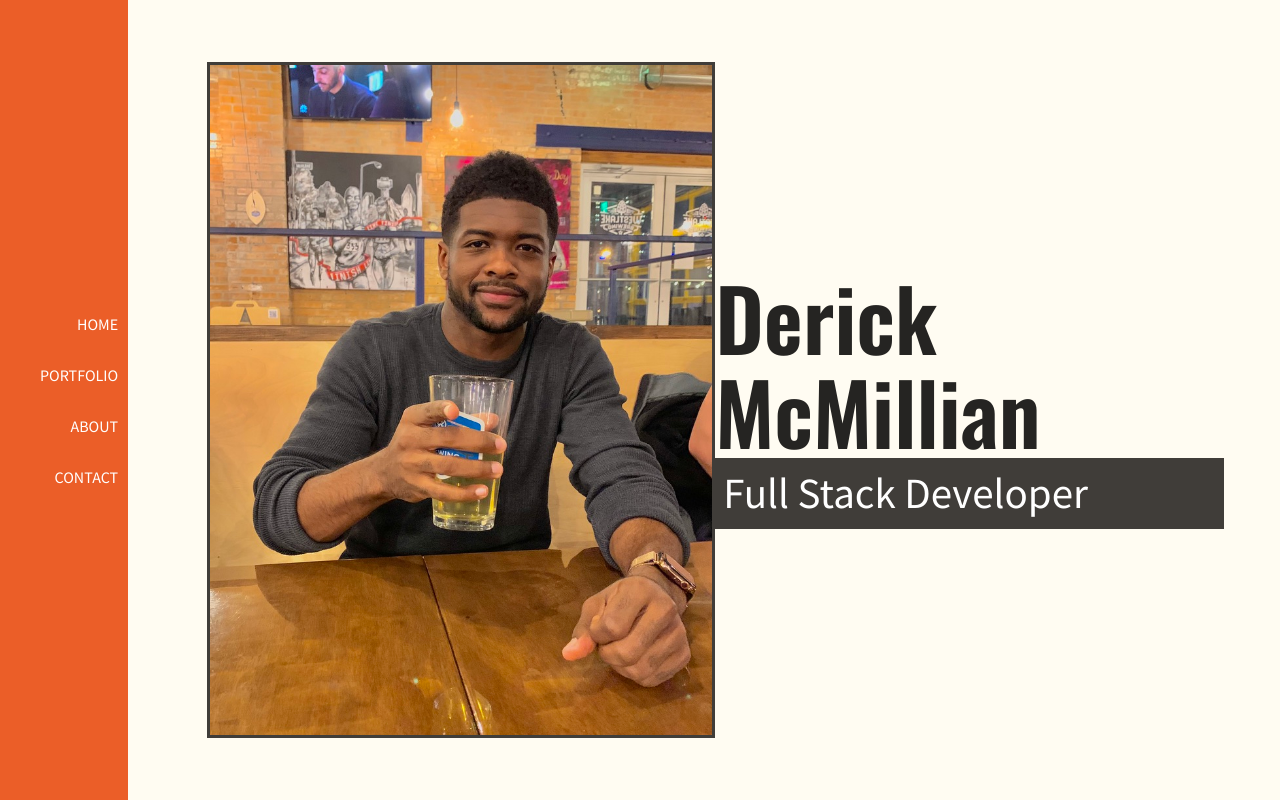
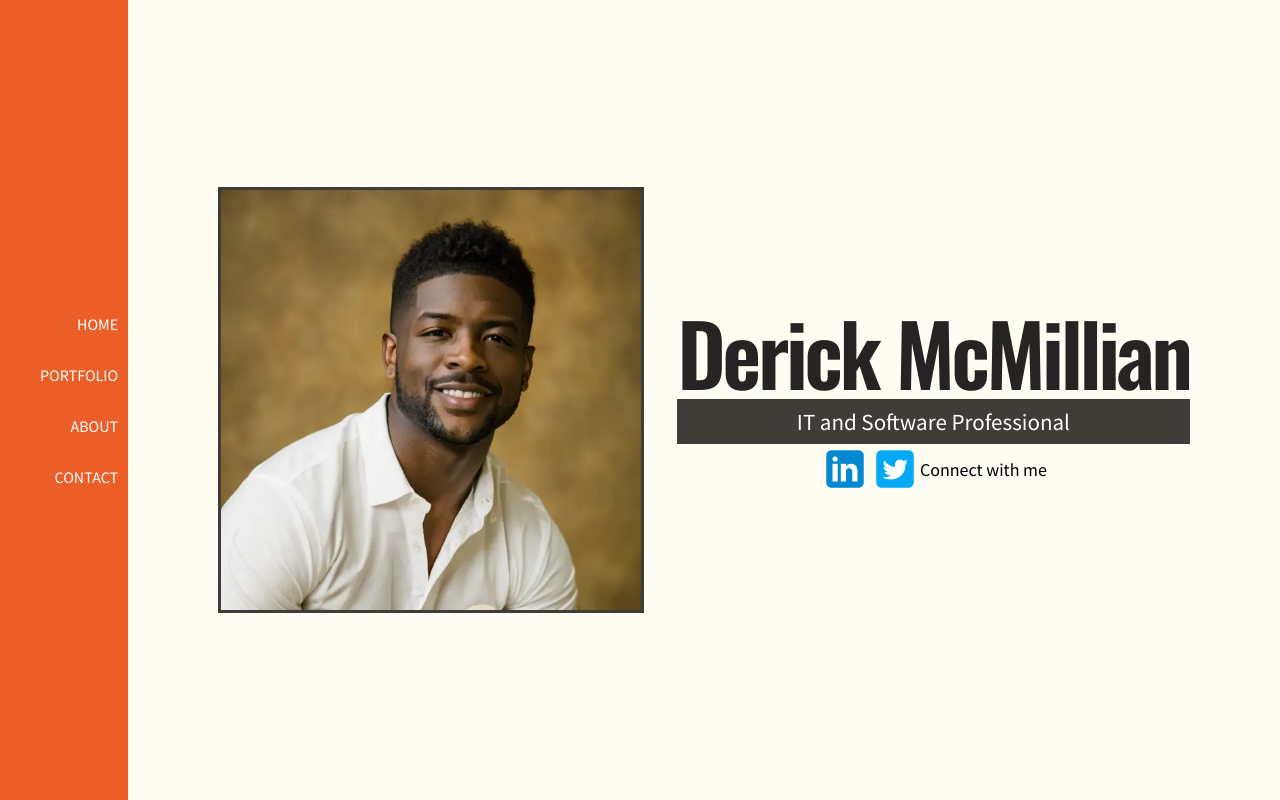
Before and after one commit to derick4L/derickmcmillian.com, a website: page _site/index.html in a window 1280 px wide. Drawn offline with nearby package versions, Linux system fonts and the light colour scheme.

Commit message:
Update to styling, imgs and deleted unused files

```diff
--- a/_site/css/base.css
+++ b/_site/css/base.css
@@ -2,8 +2,6 @@ main {
   display: grid;
   place-items: center;
   width: 100%;
-  overflow-y: scroll;
-  padding: 0px 0px 0px 22px;
 }
 
 .base-container {
@@ -13,27 +11,53 @@ main {
   width: 90%;
 }
 
-.base-container img {
+.base-profile-image {
   border: 3px solid var(--black-olive);
-  height: 670px;
-  object-fit: cover;
+  height: 420px;
+  width: auto;
 }
 
 .base-title {
   font-size: 85px;
   margin: 0;
   line-height: 1.1;
+  letter-spacing: -3.5px;
 }
 
 .base-subtitle {
   color: var(--white);
-  padding: 8px;
-  font-size: 43px;
-  height: 55px;
+  font-size: 23px;
+  display: flex;
+  align-items: center;
+  justify-content: center;
+  height: 45px;
   background: var(--black-olive);
 }
 
-.base-content {
-  padding: 23px 0 0 0;
-  font-size: 25px;
+.base-social-group {
+  display: flex;
+  flex-direction: row;
+  align-items: center;
+  justify-content: center;
 }
+
+.base-social-link {
+  margin: 0;
+  box-sizing: border-box;
+  height: 50px;
+  width: auto;
+}
+
+.base-social-link:hover {
+  transform: scale(1.15);
+  transition: transform 0.3s ease-in-out;
+}
+
+.base-social-logo {
+  height: 50px;
+  width: auto;
+}
+
+.base-social-message {
+  font-size: 18px;
+}
--- a/_site/index.html
+++ b/_site/index.html
@@ -3,7 +3,7 @@
   <head>
     <meta charset="utf-8" />
     <meta name="viewport" content="width=device-width, initial-scale=1.0" />
-    <title>Derick McMillian | Full Stack Developer</title>
+    <title>Derick McMillian | Professional Portfolio</title>
     <meta
       name="description"
       content="Personal Website of Derick McMillian  ."
@@ -29,10 +29,39 @@
     </header>
     <main>
       <section class="base-container">
-        <img src="/assets/profile.jpeg" alt="Derick enjoying a cider" />
+        <img
+          class="base-profile-image"
+          src="/assets/derick-profile.webp"
+          alt="Derick Professional Profile Image"
+        />
         <div class="base-title-group">
           <h2 class="base-title">Derick McMillian</h2>
-          <p class="base-subtitle">Full Stack Developer</p>
+          <p class="base-subtitle">IT and Software Professional</p>
+          <div class="base-social-group">
+            <a
+              class="base-social-link"
+              href="https://www.linkedin.com/in/dmcmillian/"
+              target="_blank"
+            >
+              <img
+                class="base-social-logo"
+                src="assets/icons8-linkedin-100.png"
+                alt="LinkedIn"
+              />
+            </a>
+            <a
+              class="base-social-link"
+              href="https://twitter.com/dev_with_derick"
+              target="_blank"
+            >
+              <img
+                class="base-social-logo"
+                src="assets/icons8-twitter-squared-100(1).png"
+                alt="Twitter"
+              />
+            </a>
+            <p class="base-social-message">Connect with me</p>
+          </div>
         </div>
       </section>
     </main>
```
Also changed, not shown: _site/assets/Peaceful 2.png (deleted), _site/assets/Self_Portrait.png (deleted), _site/assets/Spike.png (deleted), _site/assets/True_Love.png (deleted), _site/assets/baby-derick.png (deleted), _site/assets/bit-babe.png (deleted), _site/assets/derick-profile.jpg (added), _site/assets/derick-profile.webp (added), _site/assets/icons8-linkedin-100.png (added), _site/assets/icons8-mail-100(1).png (added), _site/assets/icons8-twitter-squared-100(1).png (added), 2 other files.
